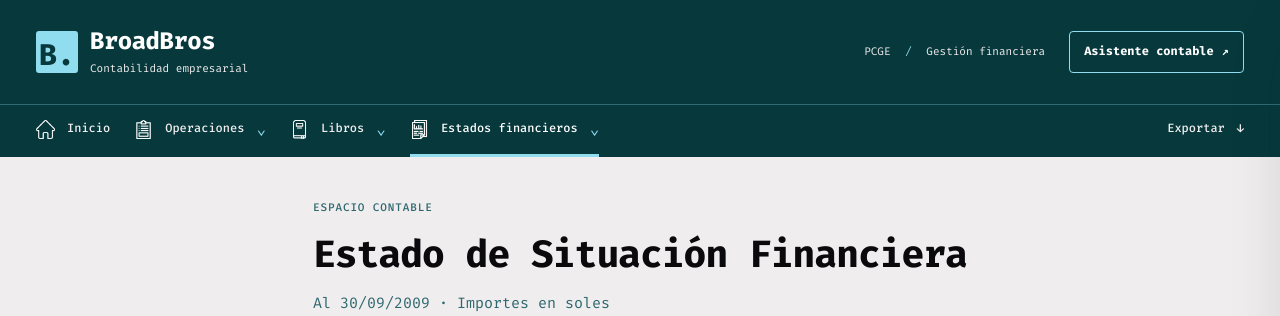
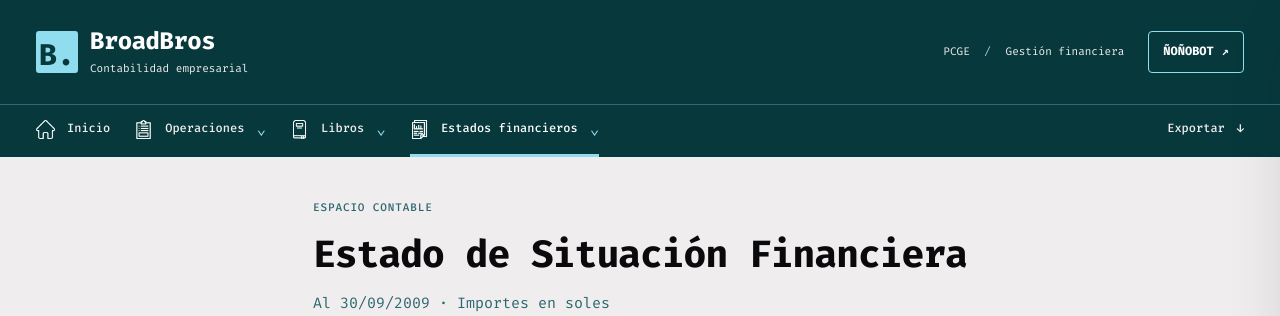
Before and after one commit to lamascara-17/BroadBros---Sistema-Contable, a Django app: page /reportes/balance-general/ in a window 1280 px wide. Shown: the top 316 px of the page. Run offline with Django 5.2, Linux system fonts and the light colour scheme; data comes from the database, SQL or seed files in the repository.

Commit message:
Renombra el asistente contable a ÑOÑOBOT

```diff
--- a/core/views.py
+++ b/core/views.py
@@ -850,7 +850,8 @@ def chatbot_api(request):
         # ==========================================================
 
         system_prompt = f"""
-Eres un profesor y auditor de contabilidad universitaria
+Te llamas ÑOÑOBOT, el asistente contable de BROADBROS.
+Actúas como un profesor y auditor de contabilidad universitaria
 especializado en el Plan Contable General Empresarial (PCGE)
 del Perú.
 
--- a/templates/base.html
+++ b/templates/base.html
@@ -19,7 +19,7 @@
                 </a>
                 <span class="workspace-label">PCGE <span aria-hidden="true">/</span> Gestión financiera</span>
                 <div class="masthead-actions">
-                    <button id="btn-tutor" aria-controls="assistant-panel" aria-expanded="false" class="assistant-trigger" type="button">Asistente contable <span aria-hidden="true">↗</span></button>
+                    <button id="btn-tutor" aria-controls="assistant-panel" aria-expanded="false" class="assistant-trigger" type="button">ÑOÑOBOT <span aria-hidden="true">↗</span></button>
                     <button class="icon-button navigation-toggle" id="navigation-toggle" type="button" aria-controls="workspace-nav" aria-expanded="false" aria-label="Abrir navegación">☰</button>
                 </div>
             </div>
@@ -74,23 +74,23 @@
         </main>
     </div>
 
-    <button id="assistant-fab" aria-controls="assistant-panel" aria-expanded="false" class="assistant-fab" type="button" aria-label="Abrir asistente contable">?</button>
+    <button id="assistant-fab" aria-controls="assistant-panel" aria-expanded="false" class="assistant-fab" type="button" aria-label="Abrir ÑOÑOBOT">Ñ</button>
 
     <aside id="assistant-panel" class="assistant-panel" aria-hidden="true" inert aria-labelledby="assistant-title">
         <div class="assistant-header">
             <div>
-                <span class="eyebrow">Asistente</span>
-                <h2 id="assistant-title">Consulta contable</h2>
+                <span class="eyebrow">Asistente contable</span>
+                <h2 id="assistant-title">ÑOÑOBOT</h2>
                 <p>Fundamentación de asientos y dinámica de cuentas.</p>
             </div>
-            <button id="assistant-close" class="icon-button" type="button" aria-label="Cerrar asistente">×</button>
+            <button id="assistant-close" class="icon-button" type="button" aria-label="Cerrar ÑOÑOBOT">×</button>
         </div>
 
         <div id="tutor-historial" class="assistant-history" role="log" aria-live="polite" aria-relevant="additions text">
             <div class="chat-message bot">
-                <div class="chat-avatar">B</div>
+                <div class="chat-avatar">Ñ</div>
                 <div class="chat-bubble">
-                    Puedo ayudarte con contabilidad y el uso de BROADBROS: cargos y abonos, asientos, cuentas del PCGE y estados financieros. No respondo consultas sobre otros temas.
+                    Soy ÑOÑOBOT. Puedo ayudarte con contabilidad y el uso de BROADBROS: cargos y abonos, asientos, cuentas del PCGE y estados financieros. No respondo consultas sobre otros temas.
                 </div>
             </div>
             <div class="assistant-suggestions">
@@ -101,7 +101,7 @@
         </div>
 
         <div class="assistant-composer">
-            <label class="sr-only" for="tutor-texto">Consulta al asistente contable</label>
+            <label class="sr-only" for="tutor-texto">Consulta a ÑOÑOBOT</label>
             <textarea id="tutor-texto" rows="1" placeholder="Escribe tu consulta..."></textarea>
             <button id="tutor-enviar" class="btn btn-primary" type="button">Enviar</button>
         </div>
@@ -187,7 +187,7 @@
             if (type === 'bot') {
                 const avatar = document.createElement('div');
                 avatar.className = 'chat-avatar';
-                avatar.textContent = 'B';
+                avatar.textContent = 'Ñ';
                 row.appendChild(avatar);
             }
 
```
